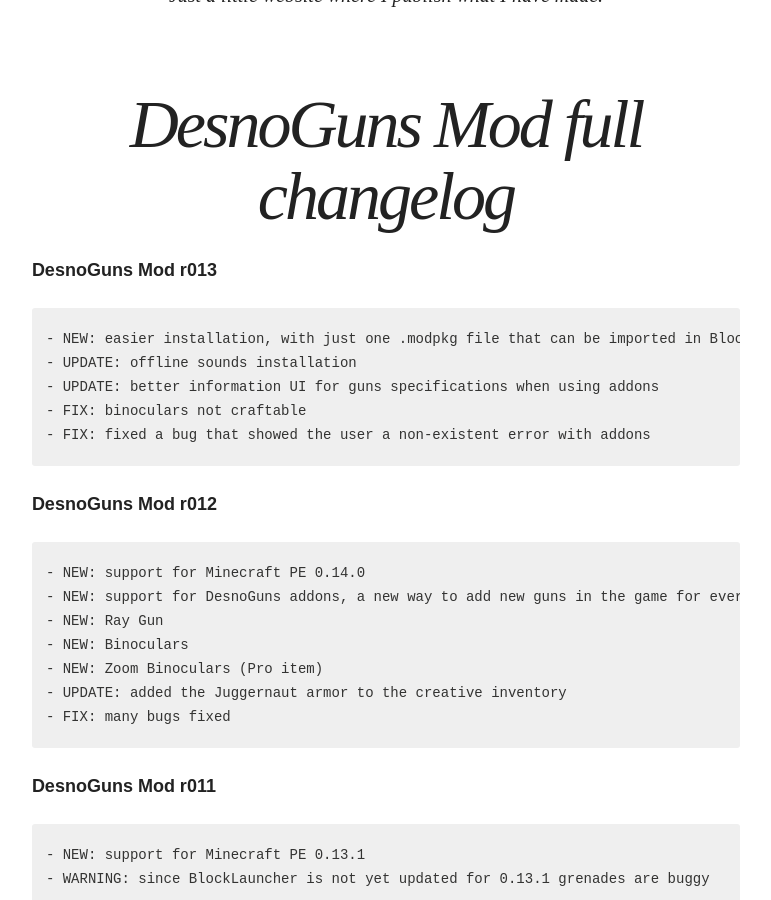
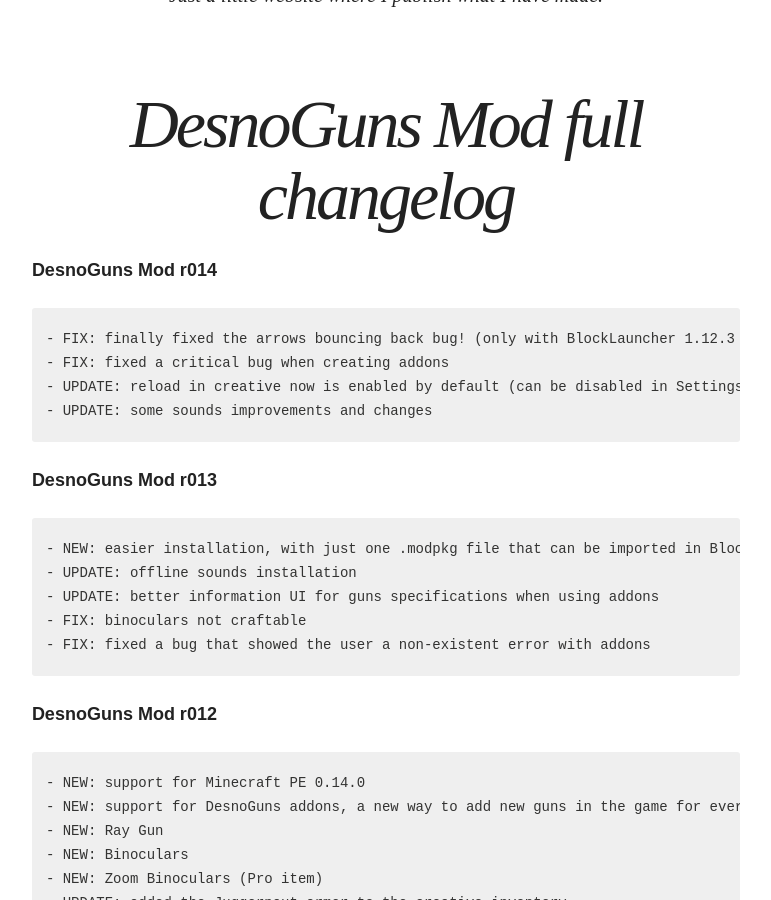
Before and after one commit to Desno365/Desno365.github.io, a Jekyll site: the page built from minecraft/desnoguns-mod/full-changelog/index.md, in a window 1280 px wide and 900 px high, scrolled down 388 px. Shown: the whole window, without its empty margins (254-1025 px from the left). Built offline with Jekyll 4.4.1, drawn with Linux system fonts in a browser that asks for light colours; nearby versions of some CDN libraries; comment, search, counter and statistics services are not loaded.

Commit message:
DesnoGuns r014

```diff
--- a/minecraft/desnoguns-mod/full-changelog/changelog.html
+++ b/minecraft/desnoguns-mod/full-changelog/changelog.html
@@ -1,3 +1,9 @@
+<i>DesnoGuns Mod r014</i><br>
+- FIX: finally fixed the arrows bouncing back bug! (only with BlockLauncher 1.12.3 or up)<br>
+- FIX: fixed a critical bug when creating addons<br>
+- UPDATE: reload in creative now is enabled by default (can be disabled in Settings)<br>
+- UPDATE: some sounds improvements and changes<br><br>
+
 <i>DesnoGuns Mod r013</i><br>
 - NEW: easier installation, with just one .modpkg file that can be imported in BlockLauncher in the ModPE section<br>
 - UPDATE: offline sounds installation<br>
--- a/minecraft/desnoguns-mod/full-changelog/index.md
+++ b/minecraft/desnoguns-mod/full-changelog/index.md
@@ -5,6 +5,14 @@
 page-level-ads: true
 ---
 
+
+**DesnoGuns Mod r014**
+{% highlight text %}
+- FIX: finally fixed the arrows bouncing back bug! (only with BlockLauncher 1.12.3 or up)
+- FIX: fixed a critical bug when creating addons
+- UPDATE: reload in creative now is enabled by default (can be disabled in Settings)
+- UPDATE: some sounds improvements and changes
+{% endhighlight %}
 
 **DesnoGuns Mod r013**
 {% highlight text %}
```
Also changed, not shown: minecraft/desnoguns-mod/addons/featured/index.md (+3 -3 lines), minecraft/desnoguns-mod/addons/index.md (+1 -1 lines), minecraft/desnoguns-mod/index.md (+17 -21 lines).
